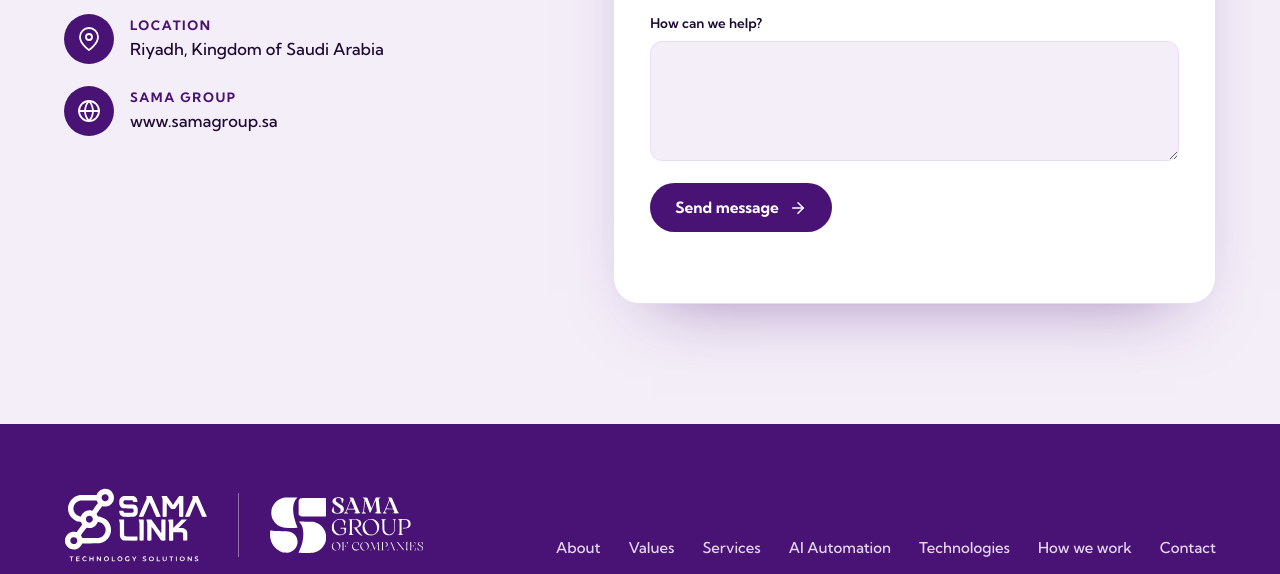
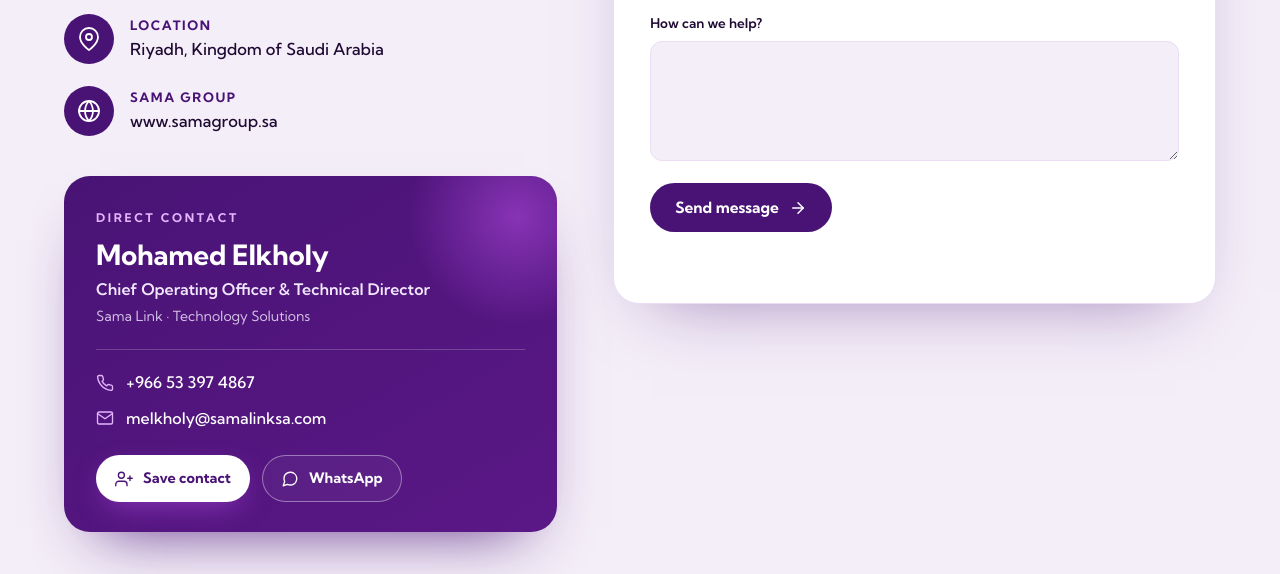
Before and after one commit to samalink-sa/samalinksa.com, a plain HTML site: page index.html in a window 1280 px wide. Shown: the part 11282-11856 px from the top of the page. Drawn offline with Linux system fonts and the light colour scheme.

Commit message:
Add files via upload

```diff
--- a/index.html
+++ b/index.html
@@ -71,6 +71,8 @@
     <symbol id="i-link" viewBox="0 0 24 24"><g fill="none" stroke="currentColor" stroke-width="1.8" stroke-linecap="round" stroke-linejoin="round"><path d="M10 13a5 5 0 0 0 7.54.54l3-3a5 5 0 0 0-7.07-7.07l-1.72 1.71"/><path d="M14 11a5 5 0 0 0-7.54-.54l-3 3a5 5 0 0 0 7.07 7.07l1.71-1.71"/></g></symbol>
     <symbol id="i-mail" viewBox="0 0 24 24"><g fill="none" stroke="currentColor" stroke-width="1.8" stroke-linecap="round" stroke-linejoin="round"><path d="M4 4h16c1.1 0 2 .9 2 2v12c0 1.1-.9 2-2 2H4c-1.1 0-2-.9-2-2V6c0-1.1.9-2 2-2z"/><polyline points="22,6 12,13 2,6"/></g></symbol>
     <symbol id="i-pin" viewBox="0 0 24 24"><g fill="none" stroke="currentColor" stroke-width="1.8" stroke-linecap="round" stroke-linejoin="round"><path d="M21 10c0 7-9 13-9 13s-9-6-9-13a9 9 0 0 1 18 0z"/><circle cx="12" cy="10" r="3"/></g></symbol>
+    <symbol id="i-phone" viewBox="0 0 24 24"><g fill="none" stroke="currentColor" stroke-width="1.8" stroke-linecap="round" stroke-linejoin="round"><path d="M22 16.92v3a2 2 0 0 1-2.18 2 19.79 19.79 0 0 1-8.63-3.07 19.5 19.5 0 0 1-6-6 19.79 19.79 0 0 1-3.07-8.67A2 2 0 0 1 4.11 2h3a2 2 0 0 1 2 1.72 12.84 12.84 0 0 0 .7 2.81 2 2 0 0 1-.45 2.11L8.09 9.91a16 16 0 0 0 6 6l1.27-1.27a2 2 0 0 1 2.11-.45 12.84 12.84 0 0 0 2.81.7A2 2 0 0 1 22 16.92z"/></g></symbol>
+    <symbol id="i-user-plus" viewBox="0 0 24 24"><g fill="none" stroke="currentColor" stroke-width="1.8" stroke-linecap="round" stroke-linejoin="round"><path d="M16 21v-2a4 4 0 0 0-4-4H5a4 4 0 0 0-4 4v2"/><circle cx="8.5" cy="7" r="4"/><line x1="20" y1="8" x2="20" y2="14"/><line x1="23" y1="11" x2="17" y2="11"/></g></symbol>
     <symbol id="i-arrow" viewBox="0 0 24 24"><g fill="none" stroke="currentColor" stroke-width="2" stroke-linecap="round" stroke-linejoin="round"><line x1="5" y1="12" x2="19" y2="12"/><polyline points="12 5 19 12 12 19"/></g></symbol>
     <symbol id="i-menu" viewBox="0 0 24 24"><g fill="none" stroke="currentColor" stroke-width="2" stroke-linecap="round"><line x1="3" y1="7" x2="21" y2="7"/><line x1="3" y1="12" x2="21" y2="12"/><line x1="3" y1="17" x2="21" y2="17"/></g></symbol>
     <symbol id="i-x" viewBox="0 0 24 24"><g fill="none" stroke="currentColor" stroke-width="2" stroke-linecap="round"><line x1="6" y1="6" x2="18" y2="18"/><line x1="18" y1="6" x2="6" y2="18"/></g></symbol>
@@ -440,6 +442,21 @@
         <div class="citem"><span class="ico"><svg aria-hidden="true"><use href="#i-pin"/></svg></span><div><h3>Location</h3><p>Riyadh, Kingdom of Saudi Arabia</p></div></div>
         <div class="citem"><span class="ico"><svg aria-hidden="true"><use href="#i-globe"/></svg></span><div><h3>Sama Group</h3><p><a href="https://www.samagroup.sa" target="_blank" rel="noopener">www.samagroup.sa</a></p></div></div>
       </div>
+
+      <div class="person rv" style="--i:1" itemscope itemtype="https://schema.org/Person">
+        <p class="person-tag">Direct contact</p>
+        <h3 class="person-name" itemprop="name">Mohamed Elkholy</h3>
+        <p class="person-title" itemprop="jobTitle">Chief Operating Officer &amp; Technical Director</p>
+        <p class="person-org" itemprop="worksFor">Sama Link · Technology Solutions</p>
+        <div class="person-lines">
+          <a href="tel:+966533974867" itemprop="telephone"><svg aria-hidden="true"><use href="#i-phone"/></svg><span>+966 53 397 4867</span></a>
+          <a href="mailto:melkholy@samalinksa.com" itemprop="email"><svg aria-hidden="true"><use href="#i-mail"/></svg><span>melkholy@samalinksa.com</span></a>
+        </div>
+        <div class="person-actions">
+          <a class="btn btn-white" href="mohamed-elkholy.vcf" download="Mohamed-Elkholy-Sama-Link.vcf"><svg aria-hidden="true"><use href="#i-user-plus"/></svg>Save contact</a>
+          <a class="btn btn-ghost" href="https://wa.me/966533974867" target="_blank" rel="noopener"><svg aria-hidden="true"><use href="#i-chat"/></svg>WhatsApp</a>
+        </div>
+      </div>
     </div>
 
     <!-- Contact form: composes an email to info@samalinksa.com in the visitor's mail app (no server needed).
--- a/style.css
+++ b/style.css
@@ -301,6 +301,20 @@ section { scroll-margin-top: 76px; position: relative; }
 .form-msg { font-size: 14px; color: var(--body-light); margin-top: 14px; min-height: 1.5em; }
 .form-msg a { color: var(--deep); font-weight: 600; text-decoration: underline; }
 
+/* direct contact card (deep purple bg → white text) */
+.person { margin-top: 40px; position: relative; overflow: hidden; background: linear-gradient(150deg, var(--deep) 0%, #5A1886 100%); color: #fff; border-radius: 26px; padding: 32px 32px 30px; box-shadow: 0 30px 60px -34px rgba(73, 19, 117, 0.9); }
+.person::after { content: ""; position: absolute; right: -70px; top: -70px; width: 220px; height: 220px; border-radius: 50%; background: radial-gradient(circle, rgba(201, 87, 249, 0.45), transparent 70%); pointer-events: none; }
+.person-tag { font-size: 12px; font-weight: 700; letter-spacing: 2.6px; text-transform: uppercase; color: #E3B5FD; }
+.person-name { font-size: 28px; font-weight: 700; letter-spacing: -0.3px; line-height: 1.15; margin-top: 12px; color: #fff; }
+.person-title { font-size: 16px; font-weight: 600; color: #F1E6FB; margin-top: 6px; }
+.person-org { font-size: 14px; color: #D3C0E6; margin-top: 2px; }
+.person-lines { display: grid; gap: 10px; margin-top: 22px; padding-top: 20px; border-top: 1px solid rgba(255, 255, 255, 0.2); }
+.person-lines a { display: inline-flex; align-items: center; gap: 12px; font-size: 16px; font-weight: 500; color: #fff; width: fit-content; }
+.person-lines a:hover span { text-decoration: underline; }
+.person-lines svg { width: 18px; height: 18px; color: #E3B5FD; flex-shrink: 0; }
+.person-actions { display: flex; flex-wrap: wrap; gap: 12px; margin-top: 24px; position: relative; z-index: 1; }
+.person-actions .btn { padding: 11px 18px; font-size: 14.5px; }
+
 /* ---------- footer (deep purple → all-white logo) ---------- */
 .footer { background: var(--deep); color: #E6D8F3; padding: 64px 0 34px; }
 .footer-top { display: flex; flex-wrap: wrap; justify-content: space-between; gap: 40px; align-items: center; }
```
Also changed, not shown: 1 other file.
